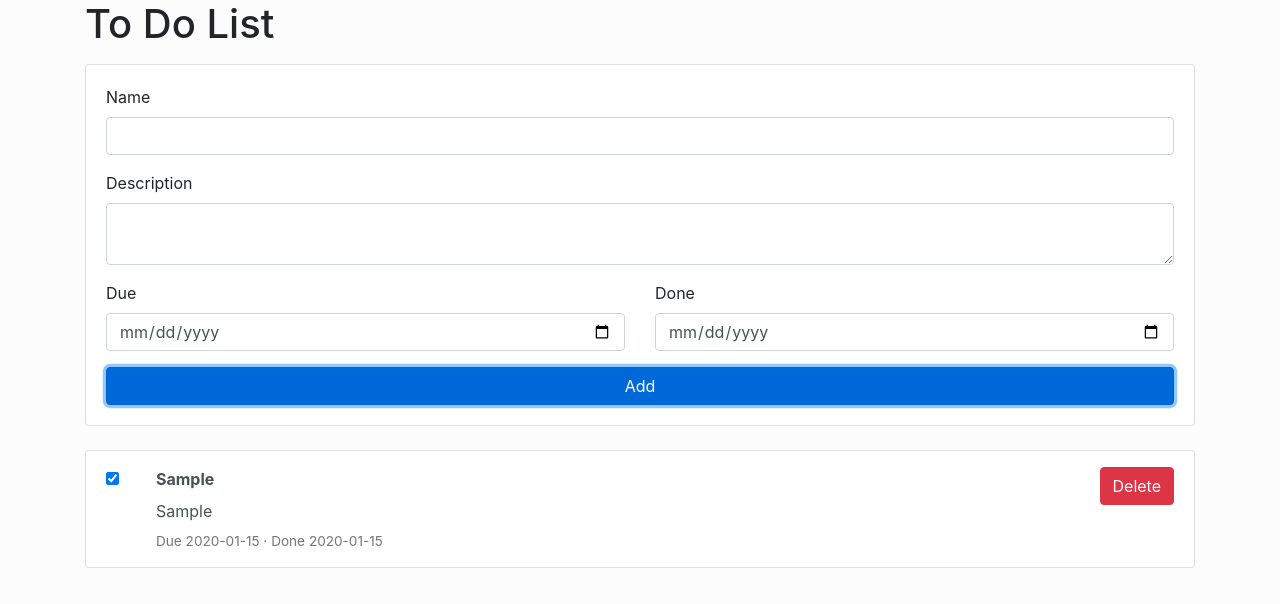
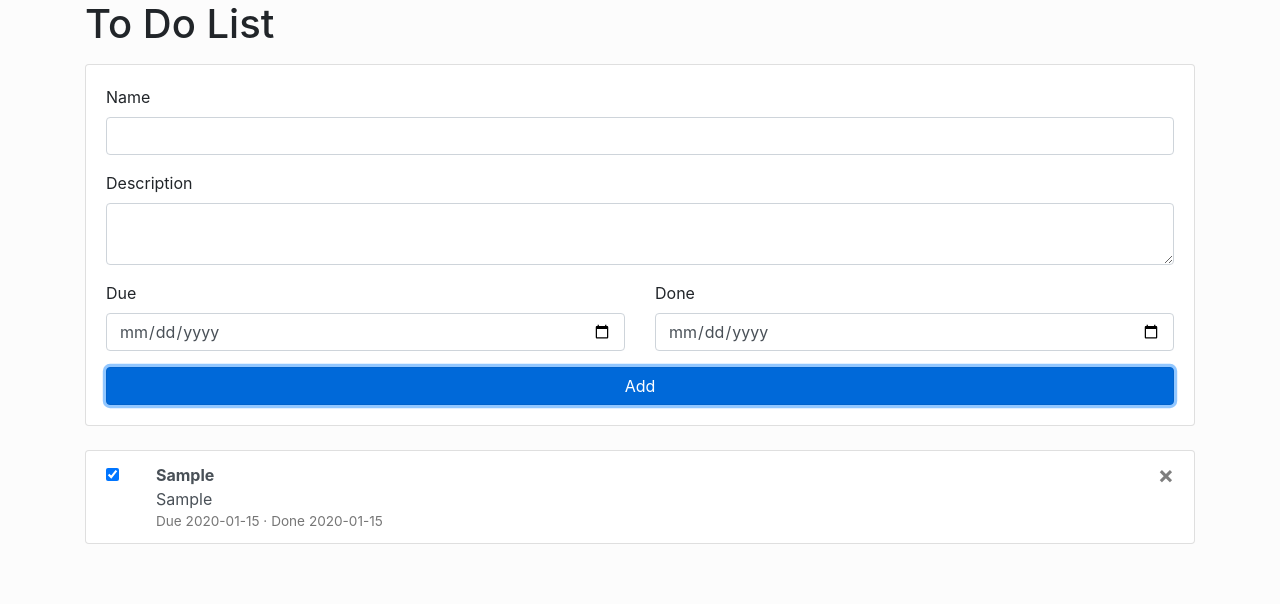
Before and after one commit to elijah-schow/ome-todo, a React (Create React App) app: page / in a window 1280 px wide. Both pictures are taken after typing "Sample", "Sample", "2020-01-15", "2020-01-15" into the empty fields and a click on the button "Add". Shown: the top 604 px of the page. Built offline with nearby package versions, Linux system fonts and the light colour scheme.

Commit message:
Use and X icon for the delete button

```diff
--- a/src/Item.js
+++ b/src/Item.js
@@ -45,7 +45,7 @@ const Item = ({ item, actions }) => {
     return (
         <li
             className={classnames(
-                "item list-group-item py-3",
+                "item list-group-item",
                 {
                     "list-group-item-action": !editing,
                     "editing": editing,
@@ -138,6 +138,8 @@ const Item = ({ item, actions }) => {
                      * View Mode
                      */
                     <div className="row">
+
+                        {/* Checkbox */}
                         <div className="col col-auto">
                             <div className="form-check">
                                 <input
@@ -153,10 +155,12 @@ const Item = ({ item, actions }) => {
                                 />
                             </div>
                         </div>
+
+                        {/* Dates */}
                         <div className="col">
-                            <div className="item-name mb-2">{item.name}</div>
+                            <div className="item-name">{item.name}</div>
                             {item.description &&
-                                <div className="item-description mb-2">
+                                <div className="item-description">
                                     {item.description}
                                 </div>}
                             {(item.due || item.done) &&
@@ -166,12 +170,17 @@ const Item = ({ item, actions }) => {
                                     {item.done && <span>Done {item.done.toString()}</span>}
                                 </div>}
                         </div>
+
+                        {/* Delete */}
                         <div className="col col-auto">
                             <button
                                 type="button"
-                                className="btn btn-danger"
+                                className="close"
+                                aria-label="close"
                                 onClick={() => actions.removeItem(item.id)}
-                            >Delete</button>
+                            >
+                                <span aria-hidden="true">&times;</span>
+                            </button>
                         </div>
                     </div>
                 )}
```
